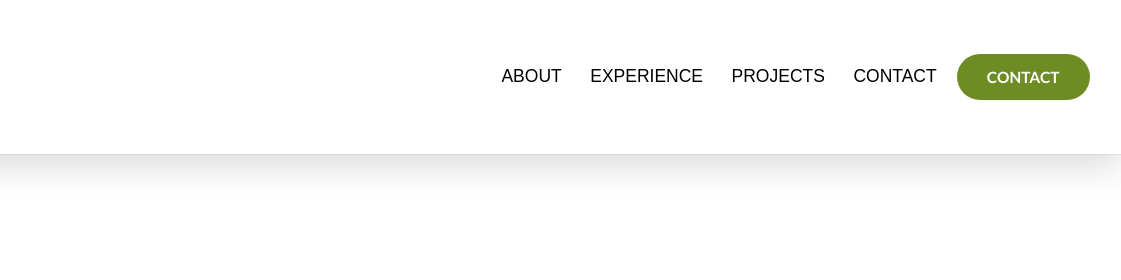
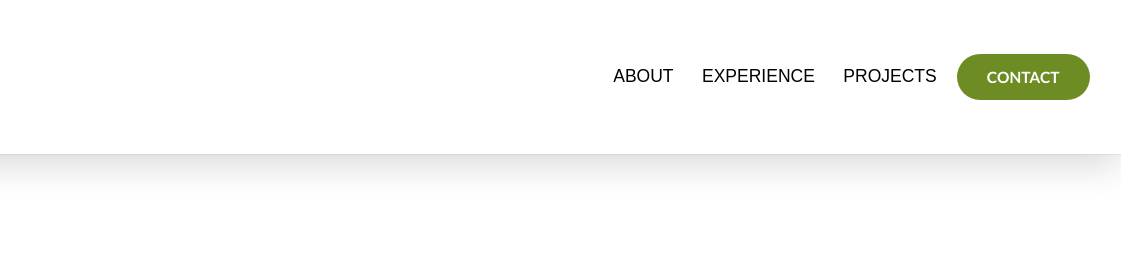
Before and after one commit to hunteriddings/CS463-WebDev-Final, a website built with webpack: page src/index.html in a window 1280 px wide. Shown: the top 280 px of the page, 159-1280 px from the left. Built offline with nearby package versions, Linux system fonts and the light colour scheme.

Commit message:
Added readme.md

```diff
--- a/src/index.html
+++ b/src/index.html
@@ -40,9 +40,6 @@
                 </li>
                 <li class="header__nav-nav--item">
                   <a href="#" class="header__nav-nav--link">Projects</a>
-                </li>
-                <li class="header__nav-nav--item">
-                  <a href="#" class="header__nav-nav--link">Contact</a>
                 </li>
               </ul>
             </div>
--- a/src/scss/abstracts/_mixins.scss
+++ b/src/scss/abstracts/_mixins.scss
@@ -2,7 +2,6 @@
 // --------------- By Hunter Iddings --------------- //
 
 /*
-// ---------------- you can manage your media queries here ---------------- //
 
 375px                 Phone-M
 
```
Also changed, not shown: readme.md (added).
